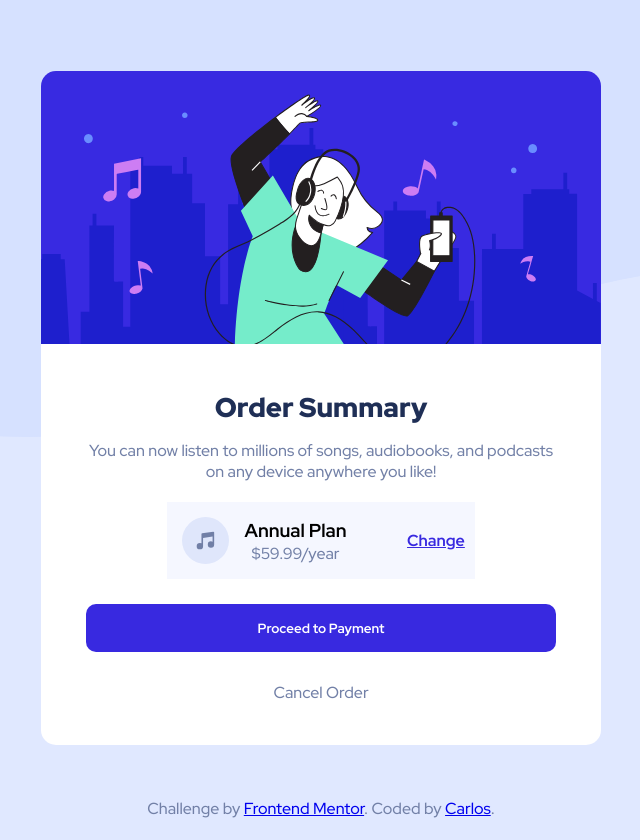
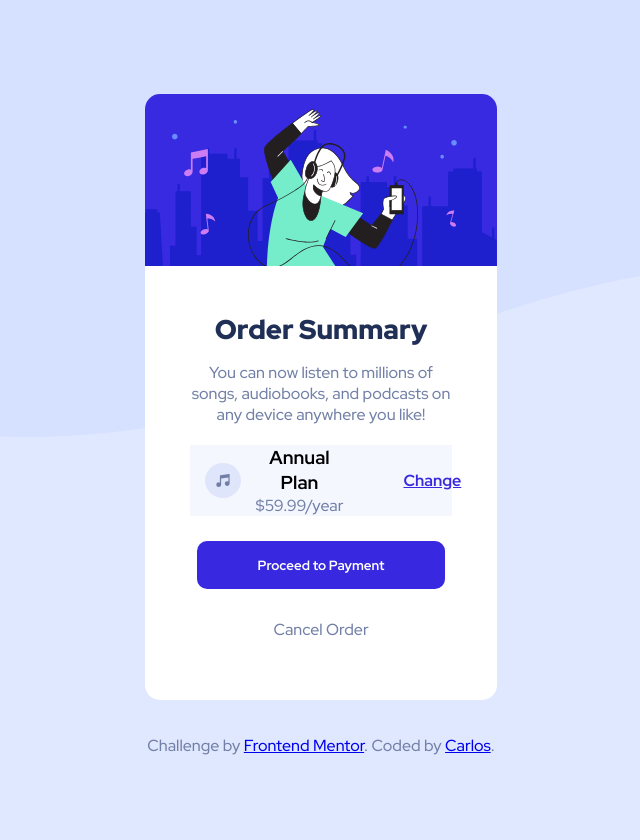
Before and after one commit to CarlosTudeich/payout-static-page, a plain HTML site: page index.html in a window 1280 px wide. Shown: the whole page, without its empty margins (319-959 px from the left). After the commit the page ends 800 px from the top, so only its background shows below. Drawn offline with Linux system fonts and the light colour scheme.

Commit message:
pulling some details in style.css

```diff
--- a/style.css
+++ b/style.css
@@ -31,7 +31,7 @@ body {
     display: flex;
     justify-content: center;
     align-items: center;
-    height: 105vh;
+    height: 100vh;
 }
 
 .container {
@@ -40,8 +40,8 @@ body {
     justify-content: center;
     align-items: center;
     background: white;
-    height: 650px;
-    width: 70vh;
+    height: 600px;
+    width: 44vh;
     border-radius: 15px;
     font-size: 1rem;
 
@@ -129,7 +129,7 @@ a:hover {
 .payment-button {
     margin-top: 25px;
     background: var(--bright-blue);
-    width: 100%;
+    width: 95%;
     border: none;
     height: 3rem;
     font-weight: 700;
```
